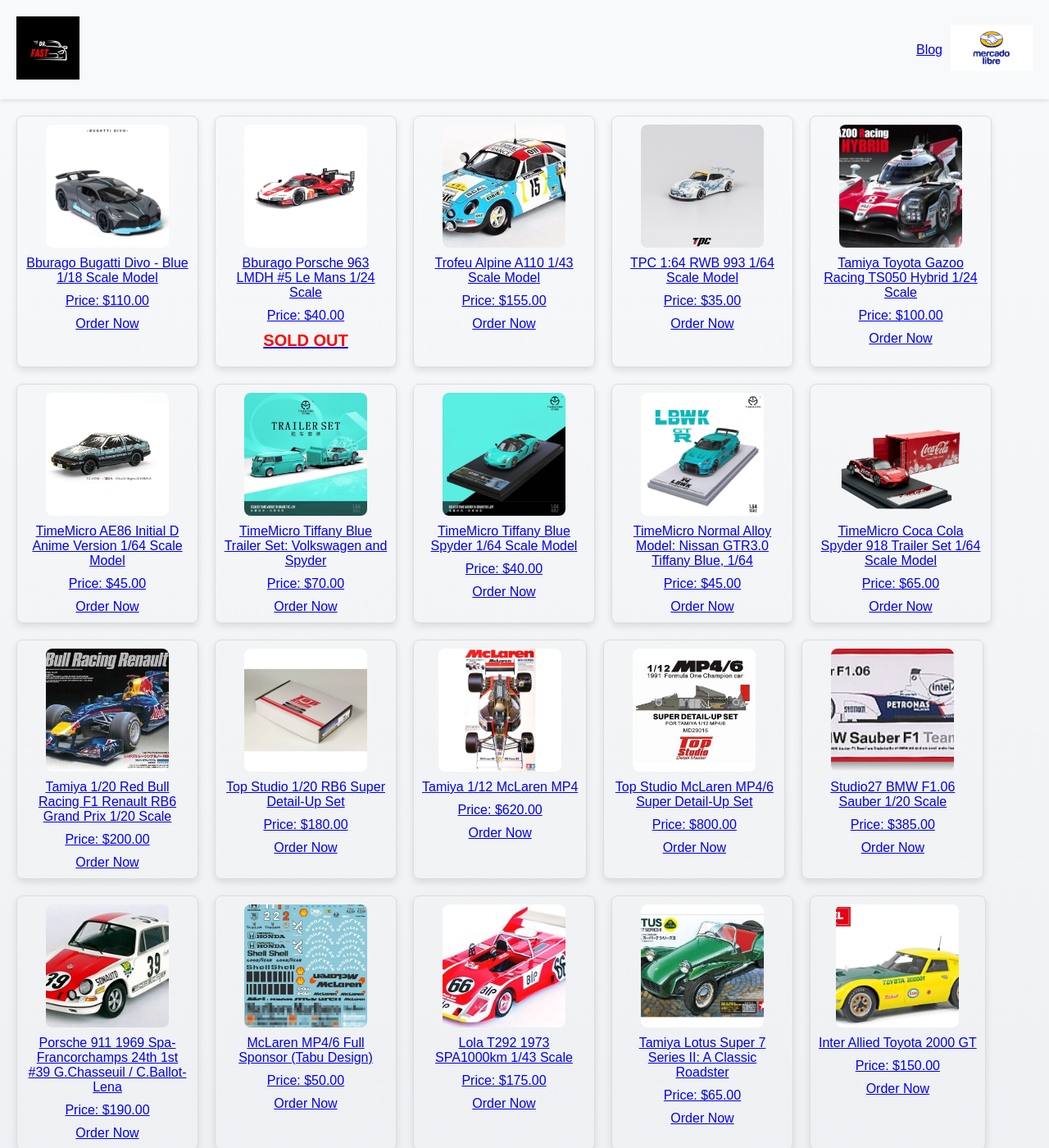
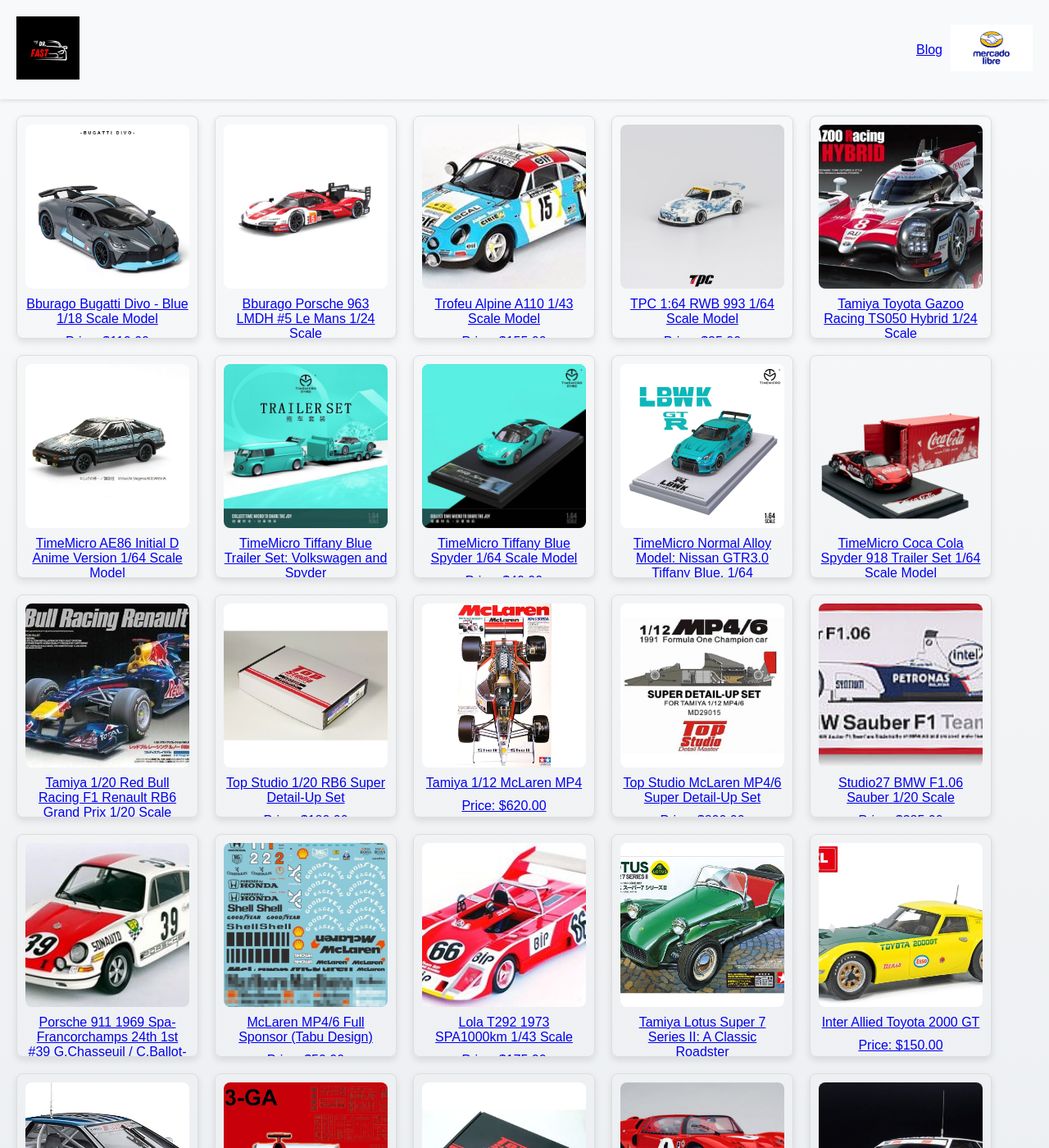
Before and after one commit to drfastfinds/drfastfinds-site, a Jekyll site: the page built from index.markdown, in a window 1280 px wide and 1400 px high. Shown: the whole window at 82% size. Built offline with Jekyll 4.4.1, drawn with Linux system fonts in a browser that asks for light colours; some of the changed lines change nothing that is shown; some of the changed text lies outside the part shown.

Commit message:
Update index.markdown

```diff
--- a/index.markdown
+++ b/index.markdown
@@ -17,17 +17,19 @@
     border-radius: 8px;
     padding: 10px;
     text-align: center;
-    max-width: 200px;
+    width: 200px; /* Set a fixed width for the product container */
+    height: 250px; /* Adjust height to accommodate image and text */
     box-shadow: 0 4px 8px rgba(0, 0, 0, 0.1);
+    overflow: hidden; /* Ensure no content overflows */
 }
 
 .product img {
-    width: 150px; /* Set a fixed width */
-    height: 150px; /* Set a fixed height */
-    object-fit: cover; /* Ensures the image covers the container */
+    width: 100%; /* Image takes the full width of the container */
+    height: 200px; /* Fix the height for the image */
+    object-fit: cover; /* Ensure image covers the area without stretching */
     display: block;
     margin: 0 auto;
-    border-radius: 8px; /* To match the product card's border radius */
+    border-radius: 8px;
 }
 
 .product p {
```
